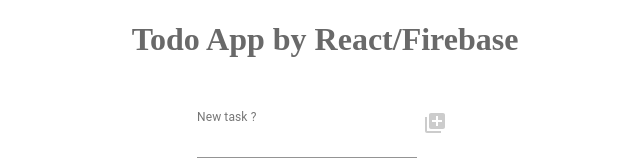
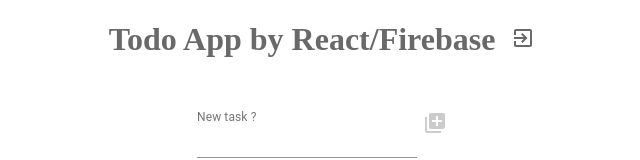
Before and after one commit to erntorii/todo-practise, a React (Create React App) app: page / in a window 1280 px wide. Shown: the top 160 px of the page, without its empty margins (315-955 px from the left). Built offline with nearby package versions, Linux system fonts and the light colour scheme; no server answers; the database is empty; sample sign-in values are in the browser's storage.

Commit message:
add logout

```diff
--- a/src/App.tsx
+++ b/src/App.tsx
@@ -1,9 +1,10 @@
 import { useState, useEffect } from 'react';
 import { FormControl, TextField, List } from '@material-ui/core';
 import AddToPhotosIcon from '@material-ui/icons/AddToPhotos';
+import ExitToAppIcon from '@material-ui/icons/ExitToApp';
 import { makeStyles } from '@material-ui/styles';
 
-import { db } from './firebase';
+import { db, auth } from './firebase';
 import TaskItem from './TaskItem';
 import './App.css';
 
@@ -18,10 +19,22 @@
   },
 });
 
-const App = () => {
+type Props = {
+  history: any;
+};
+
+const App = ({ history }: Props) => {
   const [tasks, setTasks] = useState([{ id: '', title: '' }]);
   const [input, setInput] = useState('');
   const classes = useStyles();
+
+  useEffect(() => {
+    const unSub = auth.onAuthStateChanged((user) => {
+      !user && history.push('login');
+    });
+    return () => unSub();
+  });
+
   useEffect(() => {
     const unSub = db.collection('tasks').onSnapshot((snapshot) => {
       setTasks(
@@ -39,6 +52,19 @@
   return (
     <div className="app">
       <h1>Todo App by React/Firebase</h1>
+      <button
+        className="app__logout"
+        onClick={async () => {
+          try {
+            await auth.signOut();
+            history.push('login');
+          } catch (error) {
+            alert(error.message);
+          }
+        }}
+      >
+        <ExitToAppIcon />
+      </button>
       <br />
       <FormControl>
         <TextField
--- a/src/Login.tsx
+++ b/src/Login.tsx
@@ -14,9 +14,10 @@
   const [password, setPassword] = useState('');
 
   useEffect(() => {
-    auth.onAuthStateChanged((user) => {
+    const unSub = auth.onAuthStateChanged((user) => {
       user && history.push('/');
     });
+    return () => unSub();
   }, [history]);
 
   return (
--- a/src/TaskItem.tsx
+++ b/src/TaskItem.tsx
@@ -1,5 +1,4 @@
 import { useState } from 'react';
-import firebase from 'firebase/app';
 import { db } from './firebase';
 import { ListItem, TextField, Grid } from '@material-ui/core';
 import DeleteOutlineOutlinedIcon from '@material-ui/icons/DeleteOutlineOutlined';
```
